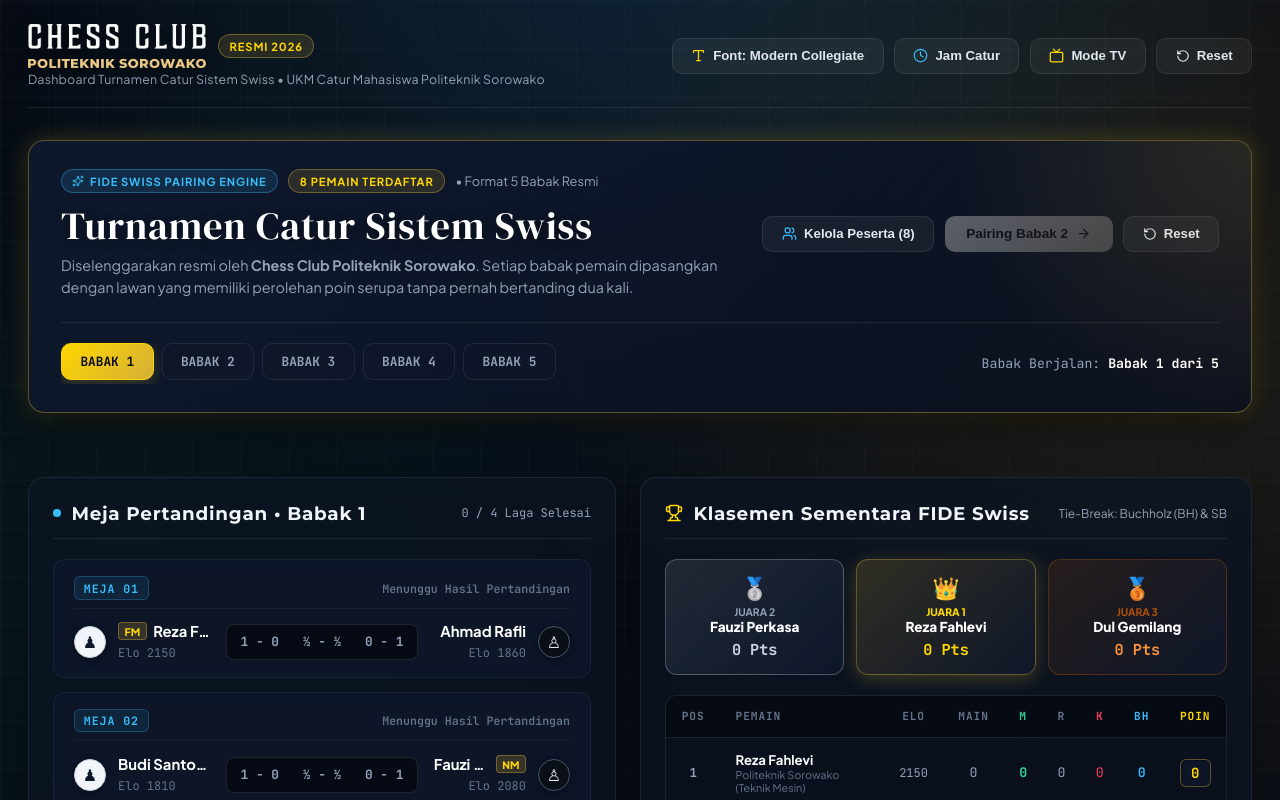
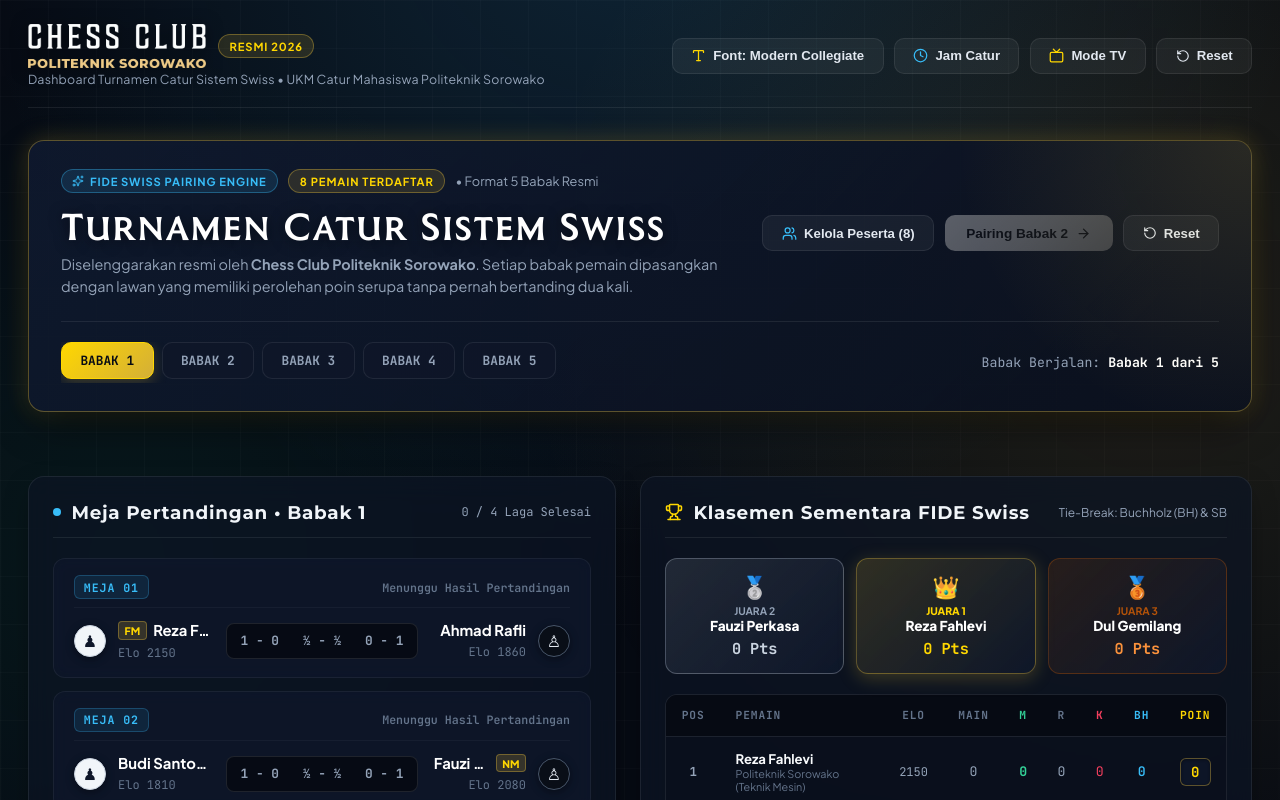
Before and after one commit to dev-byreza/dashboard-turnamen-chess, a Next.js app: page / in a window 1280 px wide. Shown: the top 800 px of the page. Built offline with nearby package versions, Linux system fonts and the light colour scheme.

Commit message:
feat: apply Coinage Caps Kruger Gray typography to tournament hero banner

```diff
--- a/src/app/globals.css
+++ b/src/app/globals.css
@@ -1,4 +1,12 @@
 @import url('https://fonts.googleapis.com/css2?family=DM+Serif+Display:ital@0;1&family=Cormorant+Garamond:ital,wght@0,500;0,600;0,700;1,600&family=Playfair+Display:ital,wght@0,600;0,700;0,800;0,900&family=Cinzel:wght@600;700;800;900&family=Montserrat:ital,wght@0,500;0,600;0,700;0,800;0,900;1,700;1,800&family=Plus+Jakarta+Sans:ital,wght@0,400;0,500;0,600;0,700;0,800;1,600&family=Oswald:wght@500;600;700&family=Space+Grotesk:wght@500;600;700&family=JetBrains+Mono:wght@400;500;600;700&display=swap');
+
+@font-face {
+  font-family: 'Coinage Caps Kruger Gray';
+  src: url('/fonts/CoinageCapsKrugerGray.ttf') format('truetype');
+  font-weight: normal;
+  font-style: normal;
+  font-display: swap;
+}
 
 :root {
   --bg-dark: #070b14;
@@ -31,7 +39,7 @@
   --font-display: 'Montserrat', -apple-system, BlinkMacSystemFont, sans-serif;
   --font-body: 'Plus Jakarta Sans', -apple-system, BlinkMacSystemFont, sans-serif;
   --font-code: 'JetBrains Mono', monospace;
-  --font-editorial-serif: 'DM Serif Display', 'Cormorant Garamond', 'Cinzel', Georgia, serif;
+  --font-editorial-serif: 'Coinage Caps Kruger Gray', 'DM Serif Display', 'Cormorant Garamond', 'Cinzel', Georgia, serif;
 }
 
 /* Font Preset: Athletic Condensed */
@@ -46,9 +54,9 @@
   --font-body: 'Plus Jakarta Sans', sans-serif;
 }
 
-/* Font Preset: Classical Grandmaster & Editorial Serif */
+/* Font Preset: Classical Grandmaster & Coinage Caps Kruger Gray */
 [data-font="classical"] {
-  --font-display: 'DM Serif Display', 'Cormorant Garamond', 'Cinzel', serif;
+  --font-display: 'Coinage Caps Kruger Gray', 'DM Serif Display', 'Cinzel', serif;
   --font-body: 'Plus Jakarta Sans', sans-serif;
 }
 
@@ -257,14 +265,14 @@ body::before {
 }
 
 .hero-title {
-  font-family: var(--font-editorial-serif);
-  font-size: 2.4rem;
-  font-weight: 400;
-  letter-spacing: 0.025em;
+  font-family: 'Coinage Caps Kruger Gray', var(--font-editorial-serif);
+  font-size: 2.35rem;
+  font-weight: normal;
+  letter-spacing: 0.04em;
   color: #fff;
   margin-bottom: 0.45rem;
   line-height: 1.15;
-  text-shadow: 0 2px 12px rgba(0, 0, 0, 0.45);
+  text-shadow: 0 2px 14px rgba(0, 0, 0, 0.55);
 }
 
 .hero-desc {
--- a/src/app/page.tsx
+++ b/src/app/page.tsx
@@ -16,7 +16,7 @@ const fontLabels: Record<FontOption, string> = {
   montserrat: 'Modern Collegiate',
   condensed: 'Athletic Block',
   tech: 'Futuristic Tech',
-  classical: 'Klasik Editorial (Serif)',
+  classical: 'Coinage Caps Kruger Gray',
 };
 
 export default function SwissTournamentPage() {
```
Also changed, not shown: public/fonts/CoinageCapsKrugerGray.ttf (added), 1 other file (tests, documents, lock files or other folders).
